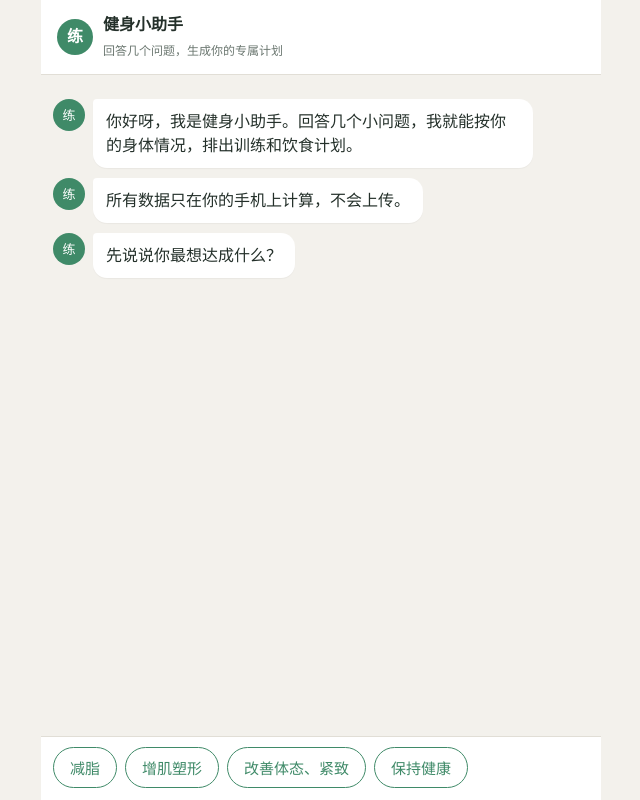
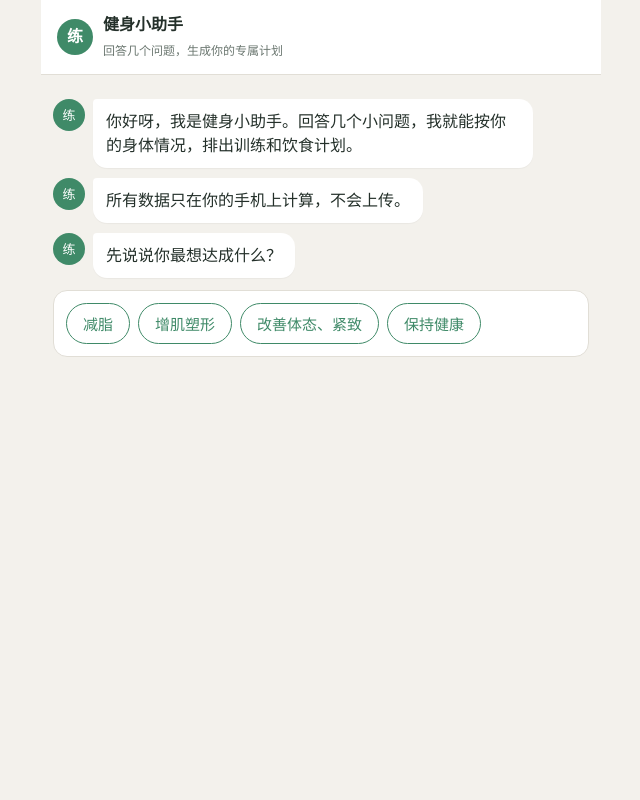
Before and after one commit to shanheguanjia-L/fit-plan, a plain HTML site: page index.html in a window 1280 px wide. Shown: the whole page, without its empty margins (319-959 px from the left). Drawn offline with Linux system fonts and the light colour scheme.

Commit message:
改为自然滚动版式、选项输入框跟在聊天后面，并加出错提示

```diff
--- a/index.html
+++ b/index.html
@@ -8,12 +8,11 @@
 :root{--bg:#f3f1ec;--ink:#24302a;--sub:#6b7770;--acc:#3f8a68;--acc2:#e8f3ed;--line:#e1ded6;--warn:#b4531f;--warnbg:#fdf0e6}
 *{box-sizing:border-box;-webkit-tap-highlight-color:transparent}
 html,body{margin:0;height:100%;background:var(--bg);color:var(--ink);font-family:-apple-system,"PingFang SC","Hiragino Sans GB","Microsoft YaHei",sans-serif;font-size:16px;line-height:1.55}
-#app{display:flex;flex-direction:column;height:100vh;height:100dvh;max-width:560px;margin:0 auto;background:var(--bg);overflow:hidden}
-#chat{min-height:0}
-header{padding:12px 16px;background:#fff;border-bottom:1px solid var(--line);display:flex;align-items:center;gap:10px;flex:none}
+#app{max-width:560px;margin:0 auto;min-height:100vh;background:var(--bg)}
+header{padding:12px 16px;background:#fff;border-bottom:1px solid var(--line);display:flex;align-items:center;gap:10px;position:sticky;top:0;z-index:5}
 header .av{width:36px;height:36px;border-radius:50%;background:var(--acc);color:#fff;display:grid;place-items:center;font-weight:600}
 header b{display:block;font-size:16px}header small{color:var(--sub);font-size:12px}
-#chat{flex:1;overflow-y:auto;padding:14px 12px 8px;scroll-behavior:smooth}
+#chat{padding:14px 12px 40px}
 .row{display:flex;margin:10px 0;gap:8px;align-items:flex-start;animation:in .25s ease}
 .row.user{justify-content:flex-end}
 @keyframes in{from{opacity:0;transform:translateY(6px)}to{opacity:1;transform:none}}
@@ -25,7 +24,9 @@ header b{display:block;font-size:16px}header small{color:var(--sub);font-size:12
 .typing span{display:inline-block;width:6px;height:6px;margin:0 2px;background:#b5bdb8;border-radius:50%;animation:b 1s infinite}
 .typing span:nth-child(2){animation-delay:.15s}.typing span:nth-child(3){animation-delay:.3s}
 @keyframes b{50%{transform:translateY(-4px);background:var(--acc)}}
-#tray{flex:none;background:#fff;border-top:1px solid var(--line);padding:10px 12px calc(10px + env(safe-area-inset-bottom));min-height:64px}
+#tray{background:#fff;border:1px solid var(--line);border-radius:14px;padding:12px;margin-top:12px}
+#tray:empty{display:none}
+#err{display:none;background:#b00020;color:#fff;padding:8px 12px;font-size:13px;word-break:break-all}
 .chips{display:flex;flex-wrap:wrap;gap:8px}
 .chip{border:1.5px solid var(--acc);color:var(--acc);background:#fff;border-radius:22px;padding:9px 16px;font-size:15px;cursor:pointer;font-family:inherit}
 .chip:active{background:var(--acc2)}
@@ -58,8 +59,9 @@ ul.t{margin:6px 0;padding-left:20px}ul.t li{margin:4px 0}
 <body>
 <div id="app">
   <header><div class="av">练</div><div><b>健身小助手</b><small>回答几个问题，生成你的专属计划</small></div></header>
-  <div id="chat"></div>
-  <div id="tray"></div>
+  <div id="err"></div>
+  <div id="chat"><div id="tray"></div></div>
+  <noscript><p style="padding:16px">需要开启 JavaScript 才能使用。</p></noscript>
 </div>
 <script>
 const $ = s => document.querySelector(s);
@@ -69,12 +71,12 @@ let A = {};
 let runId = 0;
 
 function el(tag, cls, html){const e=document.createElement(tag); if(cls)e.className=cls; if(html!=null)e.innerHTML=html; return e}
-function toBottom(){chat.scrollTop = chat.scrollHeight}
+function toBottom(){ setTimeout(()=>{ const h=Math.max(document.documentElement.scrollHeight,document.body.scrollHeight); window.scrollTo(0,h); },30) }
 function add(who, html, wide){
   const row = el('div','row '+who);
   if(who==='bot') row.appendChild(el('div','av2','练'));
   row.appendChild(el('div','bub'+(wide?' wide':''), html));
-  chat.appendChild(row); toBottom(); return row;
+  chat.insertBefore(row, tray); toBottom(); return row;
 }
 async function say(html, wide){
   const t = add('bot','<span class="typing"><span></span><span></span><span></span></span>');
@@ -93,7 +95,7 @@ function pick(q, opts){
       b.onclick = ()=>{ add('user',o.label); clearTray(); res(o.value) };
       box.appendChild(b);
     });
-    tray.appendChild(box);
+    tray.appendChild(box); toBottom();
   });
 }
 // 多选；exclusive 表示与其他互斥的选项（如“没有”）
@@ -119,7 +121,7 @@ function multi(q, opts, exclusive){
       const labels = opts.filter(o=>sel.has(o.value)).map(o=>o.label).join('、');
       add('user',labels); clearTray(); res([...sel]);
     };
-    box.appendChild(ok); tray.appendChild(box);
+    box.appendChild(ok); tray.appendChild(box); toBottom();
   });
 }
 // 数字输入
@@ -132,7 +134,7 @@ function num(q, o){
     const ok = el('button','chip go','确定');
     row.append(inp,unit,ok); wrap.appendChild(row);
     if(o.skip){ const s=el('button','chip ghost','跳过'); s.style.marginTop='8px'; s.onclick=()=>{add('user','跳过');clearTray();res(null)}; wrap.appendChild(s); }
-    tray.appendChild(wrap); setTimeout(()=>inp.focus(),50);
+    tray.appendChild(wrap); toBottom();
     const submit = async ()=>{
       const v = parseFloat(inp.value);
       if(!(v>=o.min && v<=o.max)){ inp.value=''; inp.placeholder='请输入 '+o.min+'–'+o.max; inp.focus(); return }
@@ -347,7 +349,7 @@ async function showResult(my){
   }
 }
 async function flow(my){
-  chat.innerHTML=''; clearTray(); A={};
+  chat.querySelectorAll('.row').forEach(r=>r.remove()); clearTray(); A={};
   let saved=null; try{saved=JSON.parse(localStorage.getItem('fit_A')||'null')}catch(e){}
   await say('你好呀，我是健身小助手。回答几个小问题，我就能按你的身体情况，排出训练和饮食计划。');
   if(saved){
@@ -374,15 +376,7 @@ async function flow(my){
   await showResult(my);
 }
 function start(){ runId++; flow(runId) }
-// 老版本微信内置浏览器不认 dvh：用脚本按实际可见高度撑满，保证底部输入区可见
-function fitHeight(){
-  const h = window.innerHeight;
-  if(h>0){ $('#app').style.height = h+'px' }
-  toBottom();
-}
-window.addEventListener('resize', fitHeight);
-window.addEventListener('orientationchange', ()=>setTimeout(fitHeight,200));
-fitHeight();
+window.addEventListener('error',e=>{ const b=document.getElementById('err'); b.style.display='block'; b.textContent='页面出错：'+(e.message||'未知')+' ('+(e.lineno||'?')+')'; });
 start();
 </script>
 </body>
```
